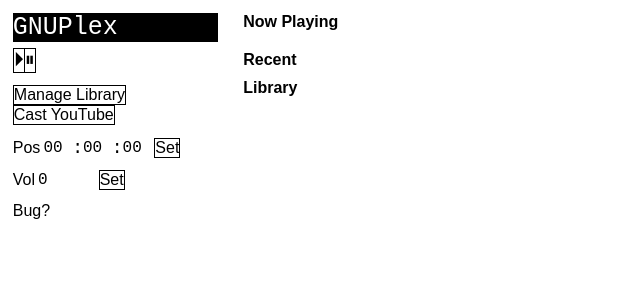
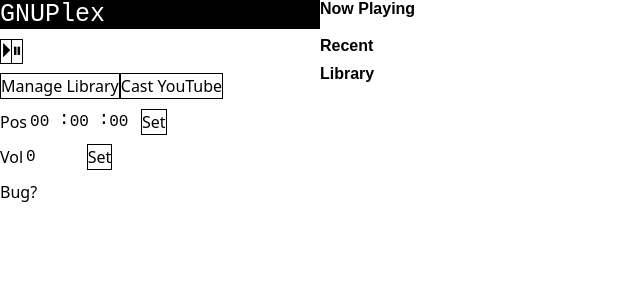
Before and after one commit to janie314/gnuplex, a React (Vite) app in the folder frontend/: page / in a window 1280 px wide. Shown: the top 300 px of the page, without its empty margins (0-640 px from the left). Built offline with nearby package versions, Linux system fonts and the light colour scheme; no server answers.

Commit message:
Convert some existing CSS to Tailwind

```diff
--- a/frontend/src/App.css
+++ b/frontend/src/App.css
@@ -1,25 +1,3 @@
-.App {
-  display: flex;
-  flex-direction: row;
-  flex-wrap: wrap;
-  font: 16px sans-serif;
-}
-
-.panel {
-  display: flex;
-  flex-direction: column;
-  padding: 1%;
-}
-
-.leftpanel {
-  flex: 1;
-  margin-bottom: 2%;
-}
-
-.rightpanel {
-  flex: 5;
-}
-
 a {
   color: black;
 }
--- a/frontend/src/App.tsx
+++ b/frontend/src/App.tsx
@@ -40,10 +40,10 @@ function App() {
   return (
     <>
       <div
-        className="App"
+        className="flex flex-row text-base font-sans pb-2/100"
         style={{ opacity: mediadirInputPopup ? "50%" : "100%" }}
       >
-        <div className="panel leftpanel">
+        <div className="flex-none flex-col w-1/4 p-1/100">
           <div className="logo-panel">
             <span className="logo">GNUPlex</span>
             <span className="version">{version}</span>
@@ -97,13 +97,14 @@ function App() {
             <a
               href="https://gitlab.com/jane314/gnuplex/-/issues"
               target="_blank"
+              rel="noreferrer"
             >
               Bug?
             </a>
           </div>
         </div>
 
-        <div className="panel rightpanel">
+        <div className="flex-col flex-none w-3/4 p-1/100">
           <Medialist
             medialist={[media]}
             subtitle="Now Playing"
--- a/frontend/src/components/CRUDPopup.tsx
+++ b/frontend/src/components/CRUDPopup.tsx
@@ -34,7 +34,7 @@ function CRUDPopup(props: {
           className="crudpopup-textarea"
           rows={10}
           placeholder="/mnt/externalssd/tv/twilight_zone/eye_of_the_beholder.av1"
-        ></textarea>
+        />
         <span className="subtitle">Excluded File Extensions</span>
         <textarea
           value={file_exts}
@@ -42,7 +42,7 @@ function CRUDPopup(props: {
           className="crudpopup-textarea"
           rows={10}
           placeholder=".pdf"
-        ></textarea>
+        />
         <div>
           <input
             type="button"
@@ -93,7 +93,7 @@ function CRUDPopup(props: {
               props.closeHook();
               props.setMediadirInputPopup(false);
             }}
-          ></input>
+          />
         </div>
       </div>
     );
```
